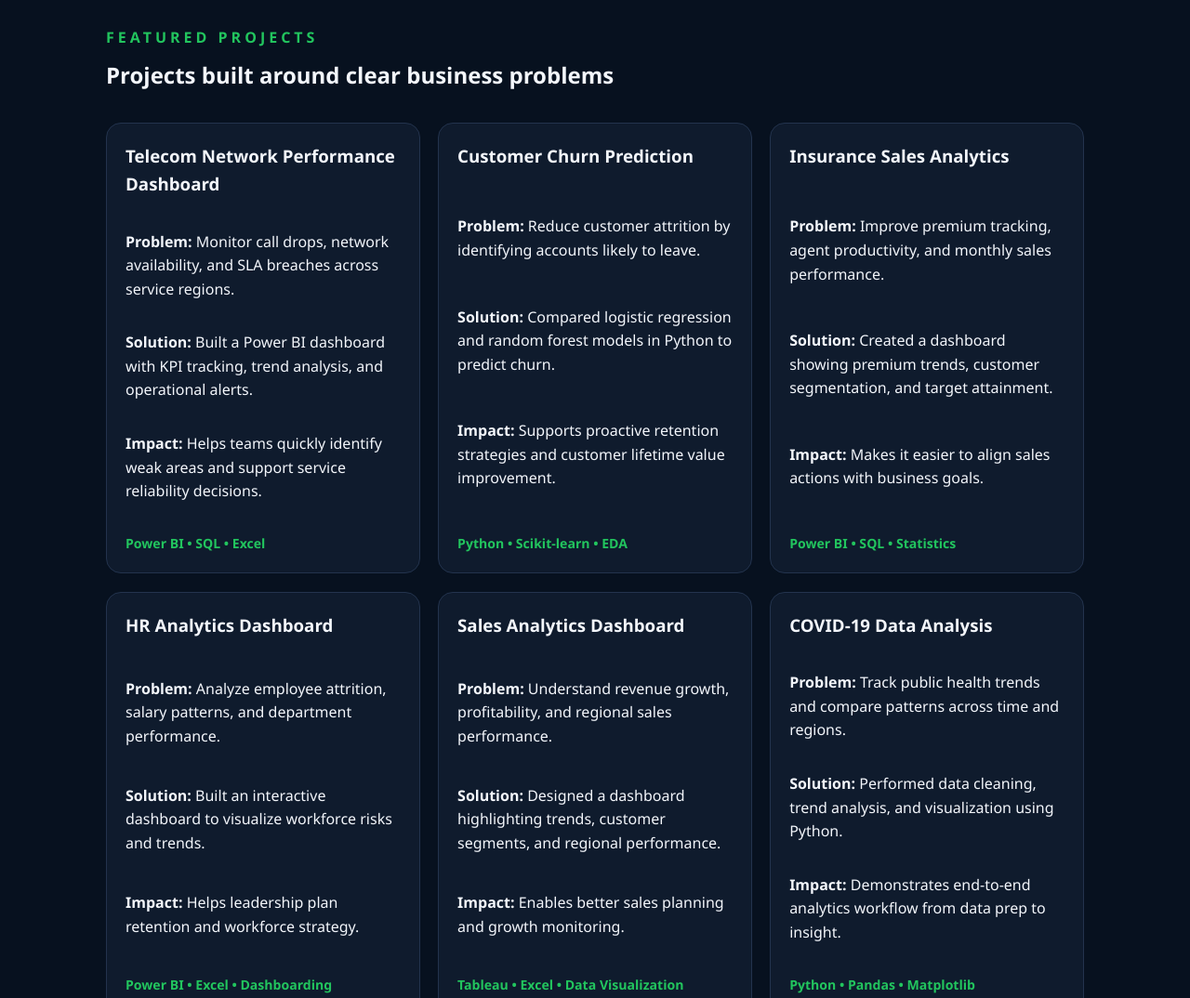
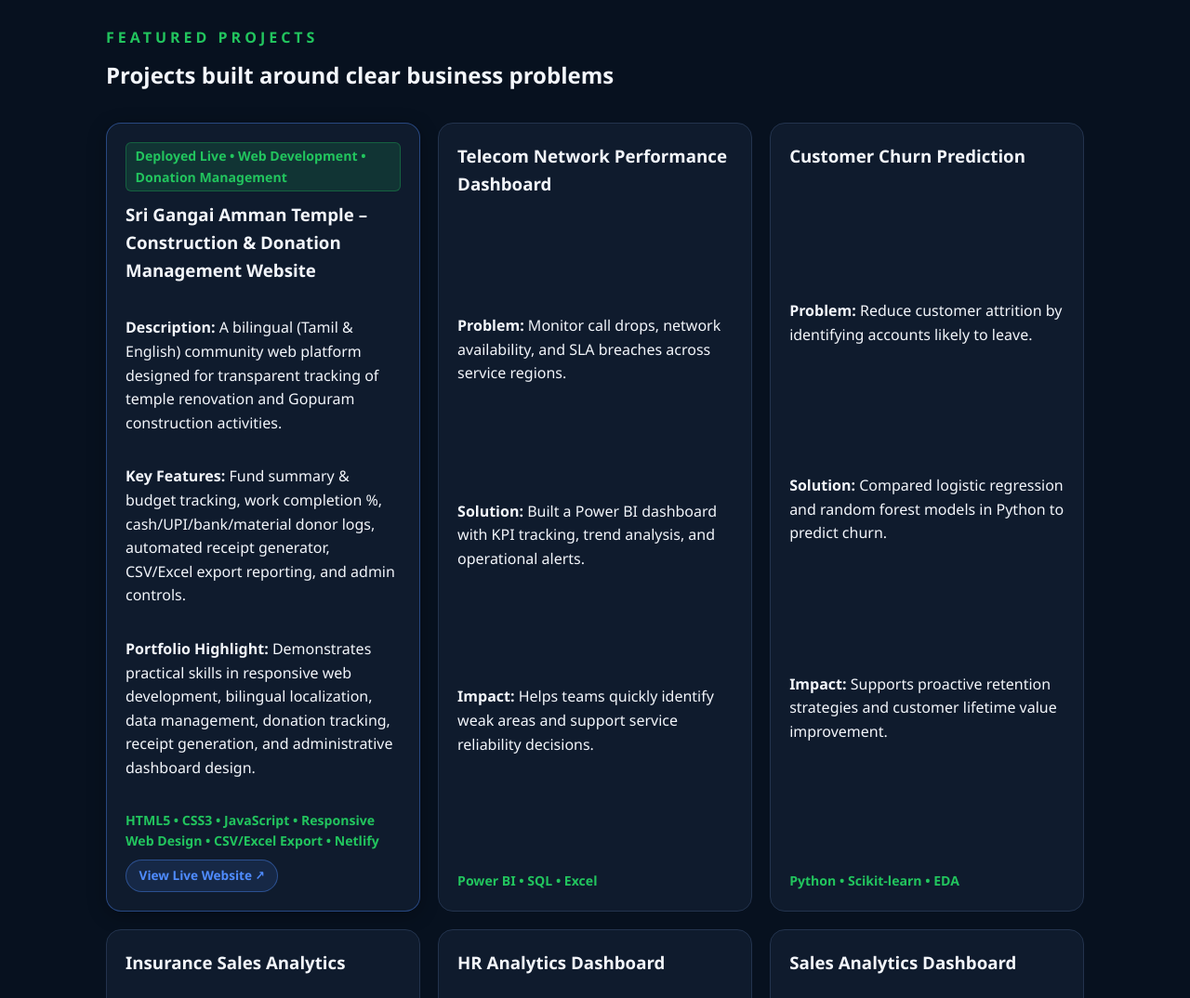
Before and after one commit to haridassece-web/Data-Analytics-portfoilo, a plain HTML site: page index.html in a window 1280 px wide. Shown: the part 1480-2554 px from the top of the page at 93% size. Drawn offline with Linux system fonts and the light colour scheme.

Commit message:
Add Sri Gangai Amman Temple project with full user details

```diff
--- a/index.html
+++ b/index.html
@@ -80,6 +80,19 @@
           <h2>Projects built around clear business problems</h2>
         </div>
         <div class="projects-grid">
+          <article class="project-card featured">
+            <div class="project-body">
+              <span class="badge-category">Deployed Live • Web Development • Donation Management</span>
+              <h3>Sri Gangai Amman Temple – Construction & Donation Management Website</h3>
+              <p><strong>Description:</strong> A bilingual (Tamil & English) community web platform designed for transparent tracking of temple renovation and Gopuram construction activities.</p>
+              <p><strong>Key Features:</strong> Fund summary & budget tracking, work completion %, cash/UPI/bank/material donor logs, automated receipt generator, CSV/Excel export reporting, and admin controls.</p>
+              <p><strong>Portfolio Highlight:</strong> Demonstrates practical skills in responsive web development, bilingual localization, data management, donation tracking, receipt generation, and administrative dashboard design.</p>
+              <div class="project-footer">
+                <span>HTML5 • CSS3 • JavaScript • Responsive Web Design • CSV/Excel Export • Netlify</span>
+                <a href="https://gangaiamman.netlify.app/" target="_blank" rel="noopener" class="project-link">View Live Website ↗</a>
+              </div>
+            </div>
+          </article>
           <article class="project-card">
             <h3>Telecom Network Performance Dashboard</h3>
             <p><strong>Problem:</strong> Monitor call drops, network availability, and SLA breaches across service regions.</p>
--- a/styles.css
+++ b/styles.css
@@ -172,6 +172,18 @@ h1 {
   transform: scale(1.04);
 }
 
+.badge-category {
+  display: inline-block;
+  background: rgba(34, 197, 94, 0.15);
+  color: var(--accent-2);
+  border: 1px solid rgba(34, 197, 94, 0.3);
+  padding: 0.2rem 0.6rem;
+  border-radius: 6px;
+  font-size: 0.78rem;
+  font-weight: 600;
+  margin-bottom: 0.6rem;
+}
+
 .badge-featured {
   position: absolute;
   top: 10px;
```
Also changed, not shown: 1 other file.
